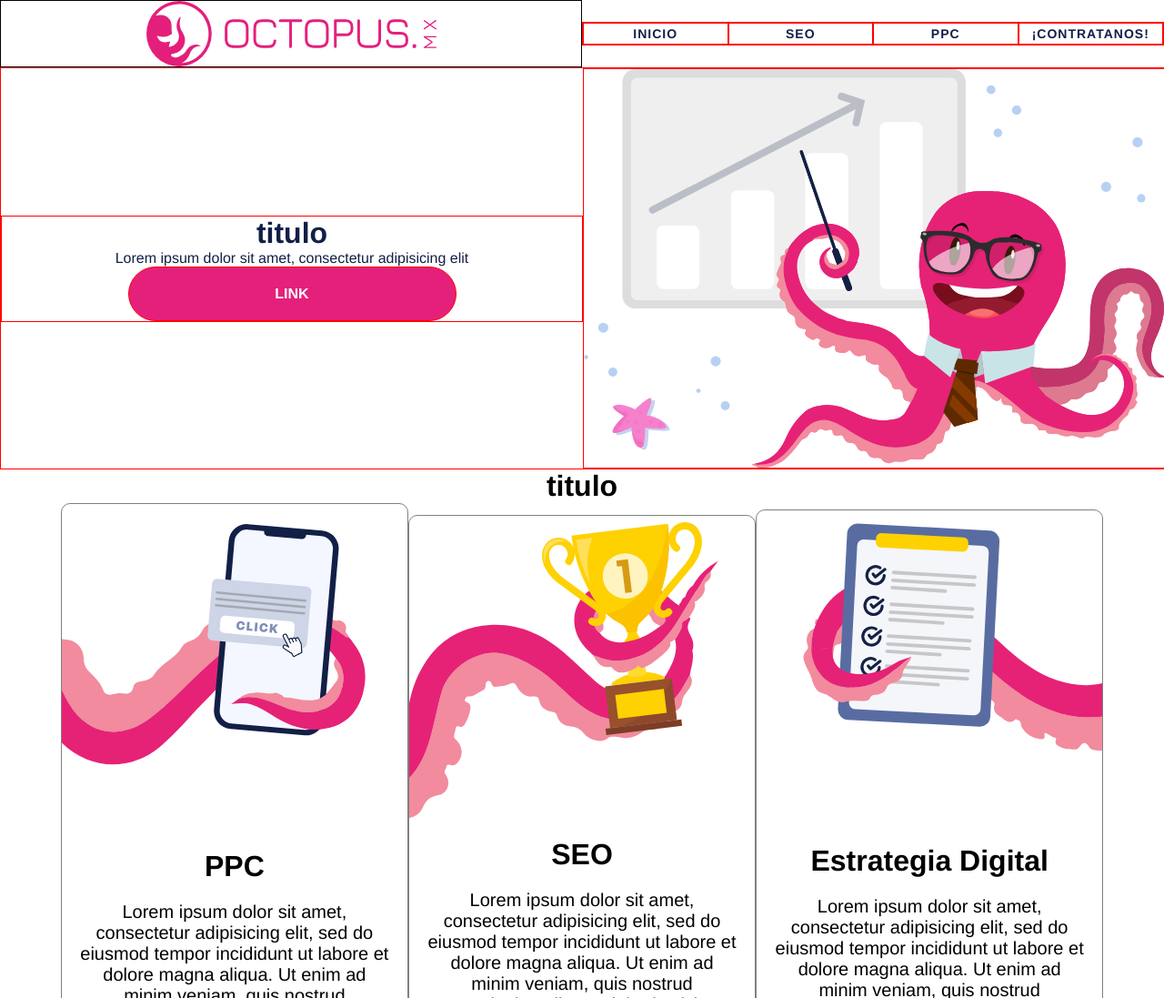
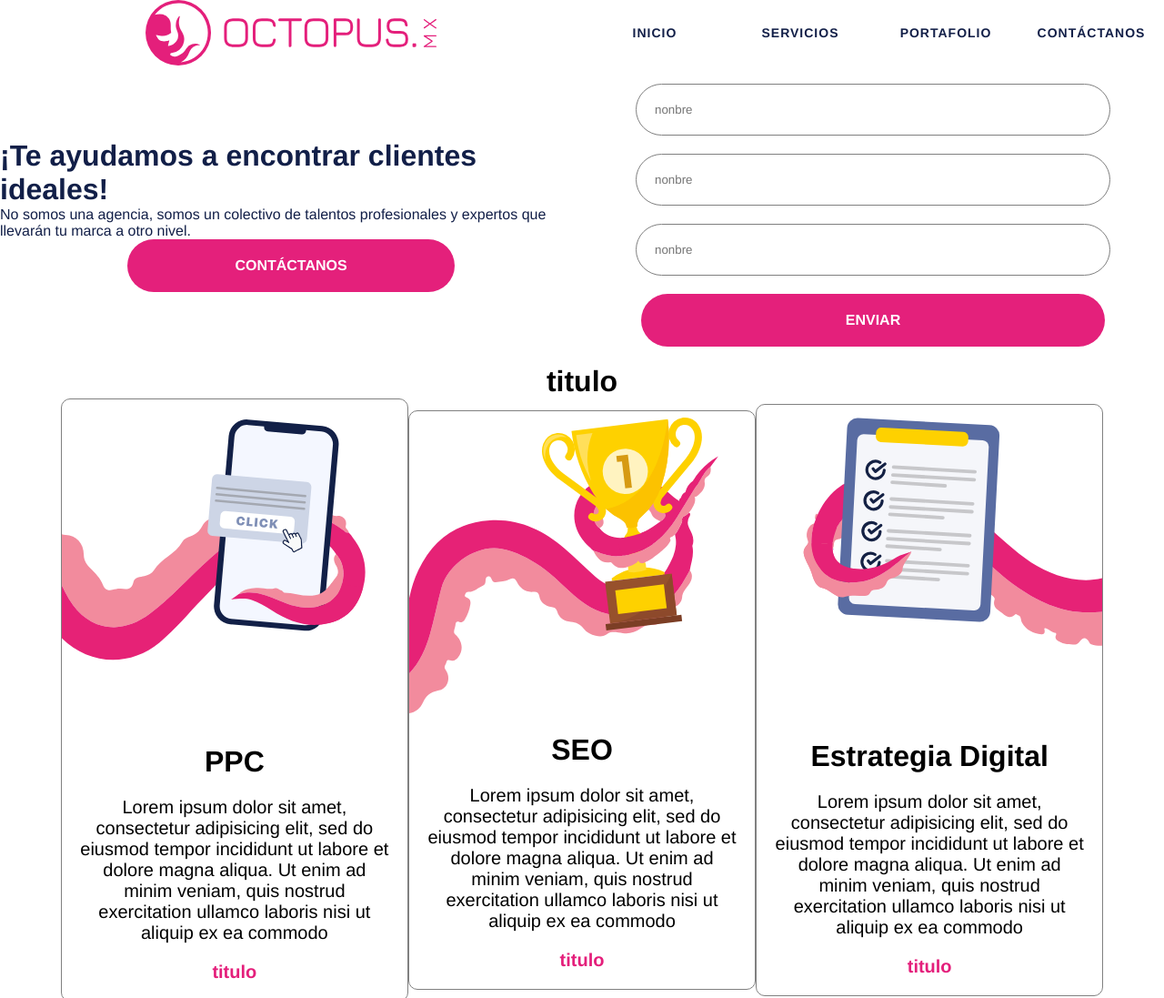
Before and after one commit to jos0034/pagliz, a plain HTML site: page index.html in a window 1280 px wide. Shown: the top 1097 px of the page at 91% size. Drawn offline with Linux system fonts and the light colour scheme.

Commit message:
Add files via upload

```diff
--- a/index.html
+++ b/index.html
@@ -30,7 +30,7 @@
             display: flex;
             align-items: center;
             justify-content: center;
-            border: 1px solid black;
+
 
         }
         .contenedor-nav > .logo > img {
@@ -42,7 +42,7 @@
             display: flex;
             align-items: center;
             justify-content: center;
-            border: 1px solid red;
+
 
         }
         .contenedor-nav > .nav > a {
@@ -50,7 +50,7 @@
             display: flex;
             align-items: center;
             justify-content: center;
-            border: 1px solid red;
+
             text-decoration: none;
             font-family: "Helvetica", Sans-serif;
             line-height: 22px;
@@ -68,14 +68,14 @@
             display: flex;
             align-items: center;
             justify-content: center;
-            border: 1px solid red;
+
         }
         .contenedor-header > .header-text {
             width: 50%;
             display: flex;
             align-items: center;
             justify-content: center;
-            border: 1px solid red;
+
             flex-direction: column;
             color: #121F48;
 
@@ -86,7 +86,7 @@
             display: flex;
             align-items: center;
             justify-content: center;
-            border: 1px solid red;
+
             flex-direction: column;
             background: #E4207B;
             text-transform: uppercase;
@@ -103,12 +103,41 @@
             display: flex;
             align-items: center;
             justify-content: center;
-            border: 1px solid red;
+
         }
         .contenedor-header > .header-img > img {
             width: 100%;
 
         }
+		.contenedor-header > .header-img > form {
+            width: 100%;
+			display: flex;
+			align-items: center;
+			justify-content: center;
+			flex-direction: column;
+			padding: 20px 20px 0px 20px;
+
+        }
+		.contenedor-header > .header-img > form > input {
+			margin-bottom: 20px;
+			border-radius: 30px;
+			padding: 20px;
+			width: 80%;
+			border: 1px solid grey
+		}
+		.contenedor-header > .header-img > form > input[type="submit"] {
+			margin-bottom: 20px;
+			border-radius: 30px;
+			padding: 20px;
+			width: 85%;
+			background: #E4207B;
+			border: none;
+			color: white;
+			font-size: 16px;
+			font-weight: 800;
+
+		}
+
         /*end header*/
 
         /*body*/
@@ -263,24 +292,30 @@
 		</div>
 		<div class="nav">
 			<a href="">INICIO</a>
-			<a href="">SEO</a>
-			<a href="">PPC</a>
-			<a href="">¡CONTRATANOS!</a>
+			<a href="">SERVICIOS</a>
+			<a href="">PORTAFOLIO</a>
+			<a href="">CONTÁCTANOS</a>
 		</div>
 	</div>
 
 	<div class="contenedor-header">
 		<div class="header-text">
 			<h1>
-				titulo
+				¡Te ayudamos a encontrar clientes ideales!
 			</h1>
 			<p>
-				Lorem ipsum dolor sit amet, consectetur adipisicing elit
+				No somos una agencia, somos un colectivo de talentos profesionales y expertos  que llevarán tu marca a otro nivel.
 			</p>
-			<a href="">link</a>
+			<a href="#contacto">CONTÁCTANOS</a>
 		</div>
 		<div class="header-img">
-			<img src="header.svg">
+			<!--<img src="header.svg">-->
+			<form action="form.php" method="post">
+				<input type="text" name="nombre" placeholder="nonbre">
+				<input type="text" name="nombre" placeholder="nonbre">
+				<input type="text" name="nombre" placeholder="nonbre">
+				<input type="submit" value="ENVIAR">
+			</form>
 		</div>
 	</div>
 
```
